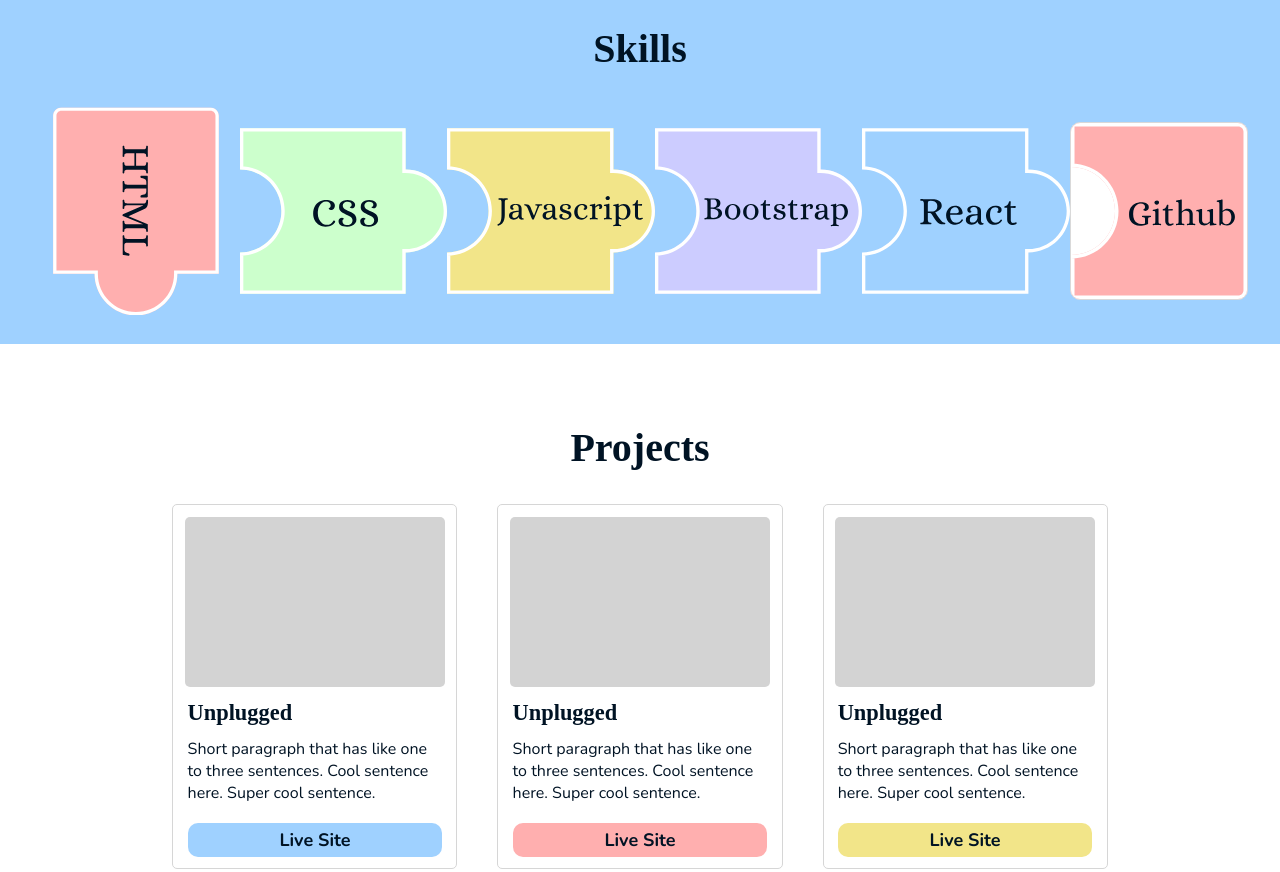
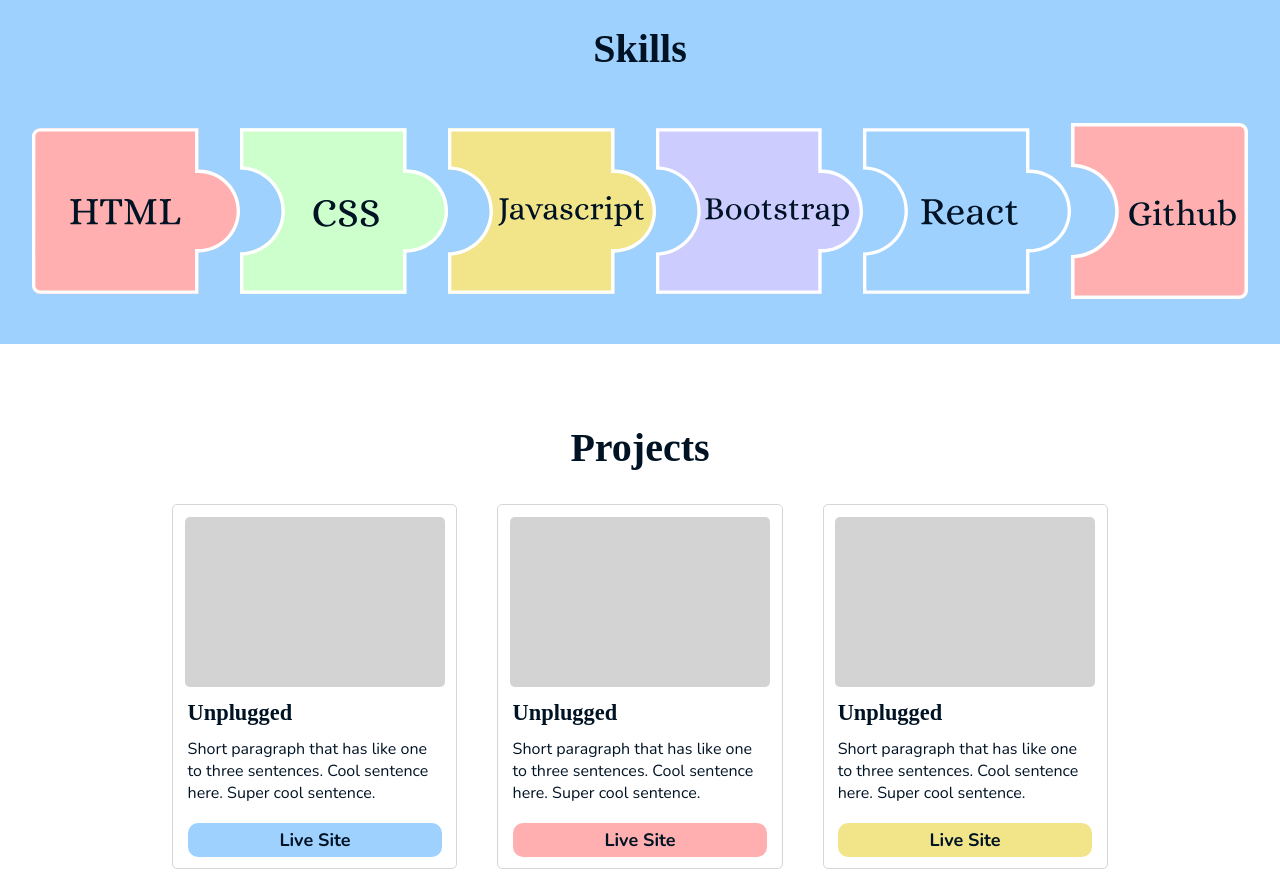
Before and after one commit to ang-riv/portfolio, a React (Create React App) app: page / in a window 1280 px wide. Shown: the part 1680-2552 px from the top of the page. Built offline with nearby package versions, Linux system fonts and the light colour scheme; a web font is replaced by a local one.

Commit message:
Fixed Github puzzle piece

```diff
--- a/src/Icons.js
+++ b/src/Icons.js
@@ -59,7 +59,7 @@ export function Puzzle(props) {
 // puzzle in skill section
 export function SkillsPuzzle(props) {
   // potentially change so that they are all a random direction then move it onScroll
-  const num = 90;
+  const num = 0;
   const randomNum = `rotate(${num}deg)`;
   const style = {
     transform: randomNum,
@@ -67,6 +67,7 @@ export function SkillsPuzzle(props) {
   return (
     <div
       style={{
+        maxWidth: "1400px",
         width: "95%",
         display: "flex",
         flexFlow: "row nowrap",
@@ -88,7 +89,6 @@ export function SkillsPuzzle(props) {
       ></img>
       <img src={reactPiece} alt="puzzle piece with the word React"></img>
       <img
-        className="test"
         src={githubPiece}
         alt="puzzle piece with the word Github"
         style={{ width: "17%" }}
```
